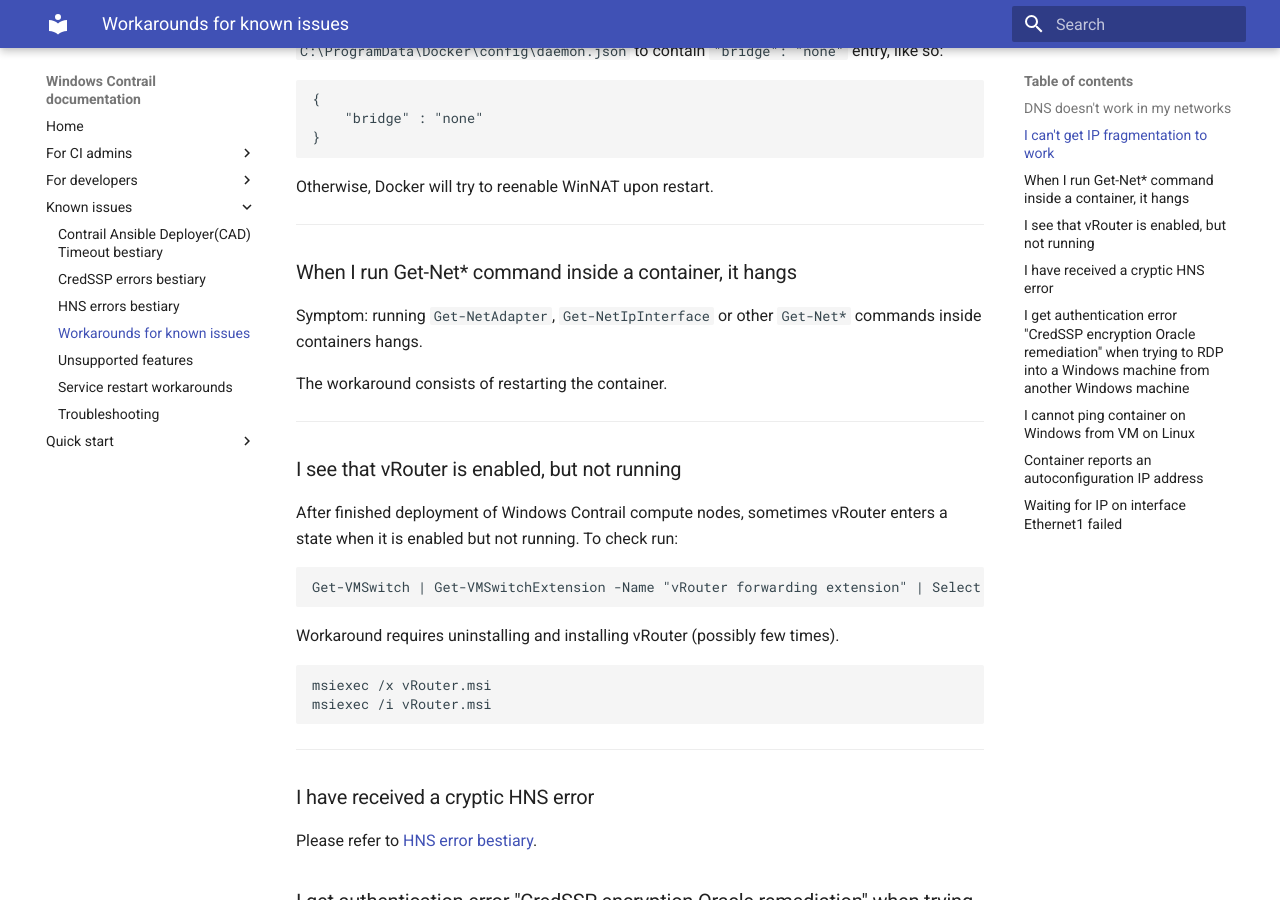
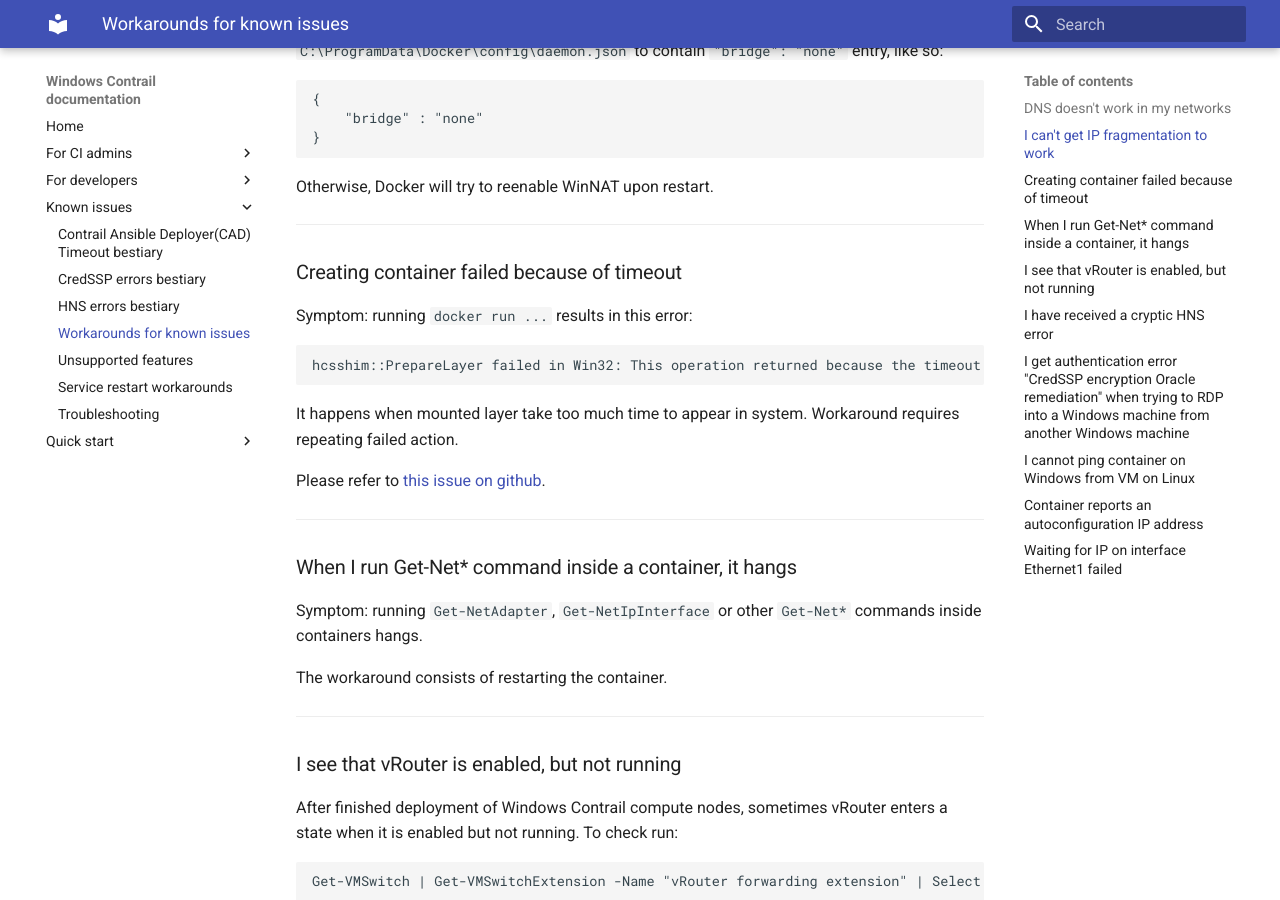
Before and after one commit to piotr-szuberski/contrail-windows-docs, an MkDocs documentation site: the page built from doc/Known_issues/Known_issues.md, in a window 1280 px wide and 900 px high, scrolled down 816 px. Built offline with MkDocs 1.6.1 and Material for MkDocs 9.7.7, drawn with Linux system fonts in a browser that asks for light colours.

Commit message:
Document failing docker run command (#110)

````diff
--- a/doc/Known_issues/Known_issues.md
+++ b/doc/Known_issues/Known_issues.md
@@ -40,6 +40,19 @@
 ```
 
 Otherwise, Docker will try to reenable WinNAT upon restart.
+
+---
+
+### Creating container failed because of timeout
+
+Symptom: running `docker run ...` results in this error:
+```
+hcsshim::PrepareLayer failed in Win32: This operation returned because the timeout period expired. (0x5b4)
+```
+
+It happens when mounted layer take too much time to appear in system. Workaround requires repeating failed action.
+
+Please refer to [this issue on github](https://github.com/moby/moby/issues/27588).
 
 ---
 
````
